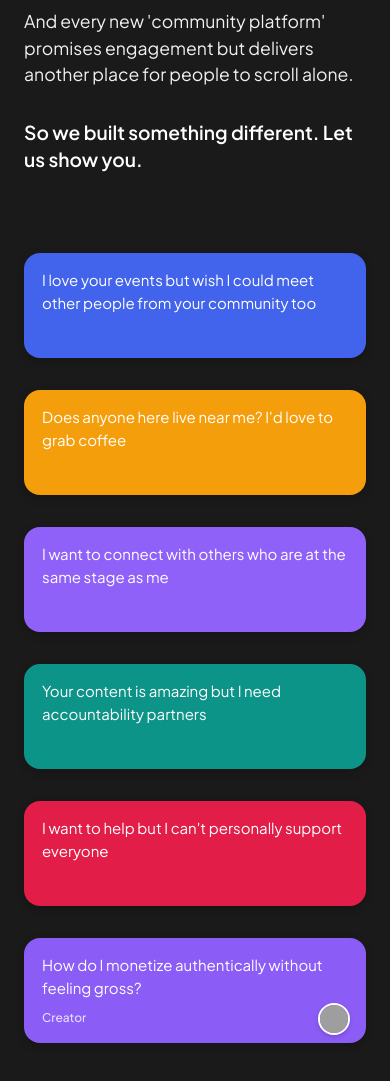
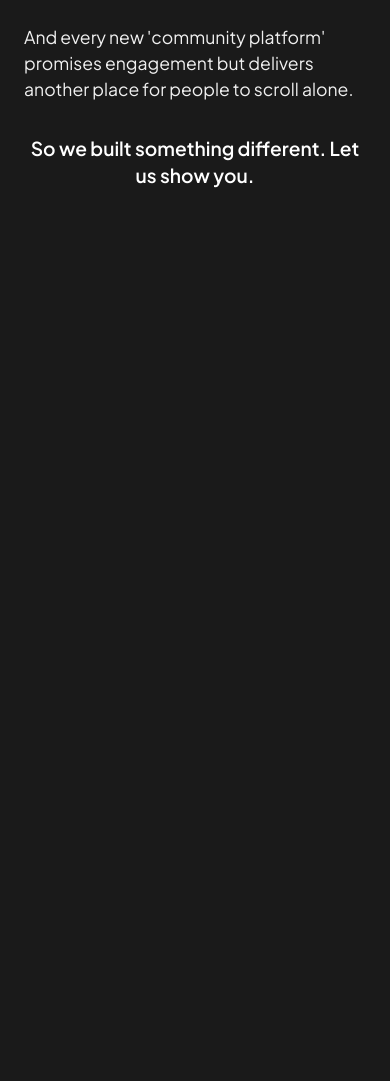
Before and after one commit to jamesroycroftdavis/innercircle, a website: page problem-section.html in a window 390 px wide. Shown: the part 769-1850 px from the top of the page. After the commit the page ends 1006 px from the top, so only its background shows below. Drawn offline with Linux system fonts and the light colour scheme; grey boxes are pictures that could not be loaded.

Commit message:
Quick update

```diff
--- a/problem-section.html
+++ b/problem-section.html
@@ -246,7 +246,9 @@
             }
 
             .problem-content {
-                gap: 3rem;
+                gap: 0;
+                display: flex;
+                flex-direction: column;
             }
 
             /* Mobile-first layout for the problem section */
@@ -254,37 +256,31 @@
                 order: 1; /* Ensure text is at the top */
                 padding: 0;
                 width: 100%;
+                text-align: center;
             }
 
+            /* Hide speech bubbles completely on mobile */
             .speech-bubbles {
-                order: 2; /* Ensure bubbles are at the bottom */
-                gap: 16px;
-                margin-top: 2rem;
-                width: 100%;
-            }
-
-            .bubble {
-                padding: 16px 18px 44px 18px;
-                font-size: 15px;
-                width: 100%;
-                margin-bottom: 16px;
-                box-shadow: 0 3px 10px rgba(0, 0, 0, 0.2);
-                border-radius: 16px;
-            }
-
-            .bubble:last-child {
-                margin-bottom: 0;
+                display: none;
             }
 
             .problem-text h2 {
-                font-size: 2rem;
-                text-align: left;
+                font-size: 2.2rem;
+                text-align: center;
                 margin-bottom: 1.5rem;
+                line-height: 1.2;
             }
 
             .problem-text .subheadline {
                 font-size: 1.2rem;
                 margin-bottom: 2rem;
+                text-align: center;
+            }
+
+            .problem-list {
+                text-align: left;
+                max-width: 500px;
+                margin: 0 auto 2rem auto;
             }
 
             .problem-list li {
@@ -297,31 +293,14 @@
                 font-size: 1.2rem;
                 margin-top: 2rem;
                 margin-bottom: 0;
-            }
-
-            /* Optimize avatar positioning */
-            .bubble .avatar {
-                width: 32px;
-                height: 32px;
-                bottom: 8px;
-                right: 16px;
-            }
-
-            .bubble .follower-label {
-                font-size: 12px;
-                bottom: 16px;
+                text-align: center;
             }
         }
 
         /* Extra small devices */
         @media (max-width: 375px) {
-            .bubble {
-                padding: 14px 16px 42px 16px;
-                font-size: 14px;
-            }
-
             .problem-text h2 {
-                font-size: 1.75rem;
+                font-size: 1.9rem;
             }
 
             .problem-text .subheadline {
--- a/style.css
+++ b/style.css
@@ -1882,7 +1882,9 @@ footer {
     }
 
     .problem-statement .problem-content {
-        gap: 3rem !important;
+        gap: 0 !important;
+        display: flex !important;
+        flex-direction: column !important;
     }
 
     /* Mobile-first layout for the problem section */
@@ -1890,34 +1892,31 @@ footer {
         order: 1 !important; /* Ensure text is at the top */
         padding: 0 !important;
         width: 100% !important;
-    }
-
+        text-align: center !important;
+    }
+
+    /* Hide speech bubbles completely on mobile */
     .problem-statement .speech-bubbles {
-        order: 2 !important; /* Ensure bubbles are at the bottom */
-        gap: 16px !important;
-        min-height: 0 !important;
-        margin-top: 2rem !important;
-        width: 100% !important;
-    }
-
-    .problem-statement .bubble {
-        padding: 16px 18px 44px 18px !important;
-        font-size: 15px !important;
-        width: 100% !important;
-        margin-bottom: 16px !important;
-        box-shadow: 0 3px 10px rgba(0, 0, 0, 0.2) !important;
-        border-radius: 16px !important;
+        display: none !important;
     }
 
     .problem-statement .problem-text h2 {
-        font-size: 2rem !important;
-        text-align: left !important;
+        font-size: 2.2rem !important;
+        text-align: center !important;
         margin-bottom: 1.5rem !important;
+        line-height: 1.2 !important;
     }
 
     .problem-statement .problem-text .subheadline {
         font-size: 1.2rem !important;
         margin-bottom: 2rem !important;
+        text-align: center !important;
+    }
+
+    .problem-statement .problem-list {
+        text-align: left !important;
+        max-width: 500px !important;
+        margin: 0 auto 2rem auto !important;
     }
 
     .problem-statement .problem-list li {
@@ -1930,19 +1929,7 @@ footer {
         font-size: 1.2rem !important;
         margin-top: 2rem !important;
         margin-bottom: 0 !important;
-    }
-
-    /* Optimize avatar positioning */
-    .problem-statement .bubble .avatar {
-        width: 32px !important;
-        height: 32px !important;
-        bottom: 8px !important;
-        right: 16px !important;
-    }
-
-    .problem-statement .bubble .follower-label {
-        font-size: 12px !important;
-        bottom: 16px !important;
+        text-align: center !important;
     }
 }
 
```
